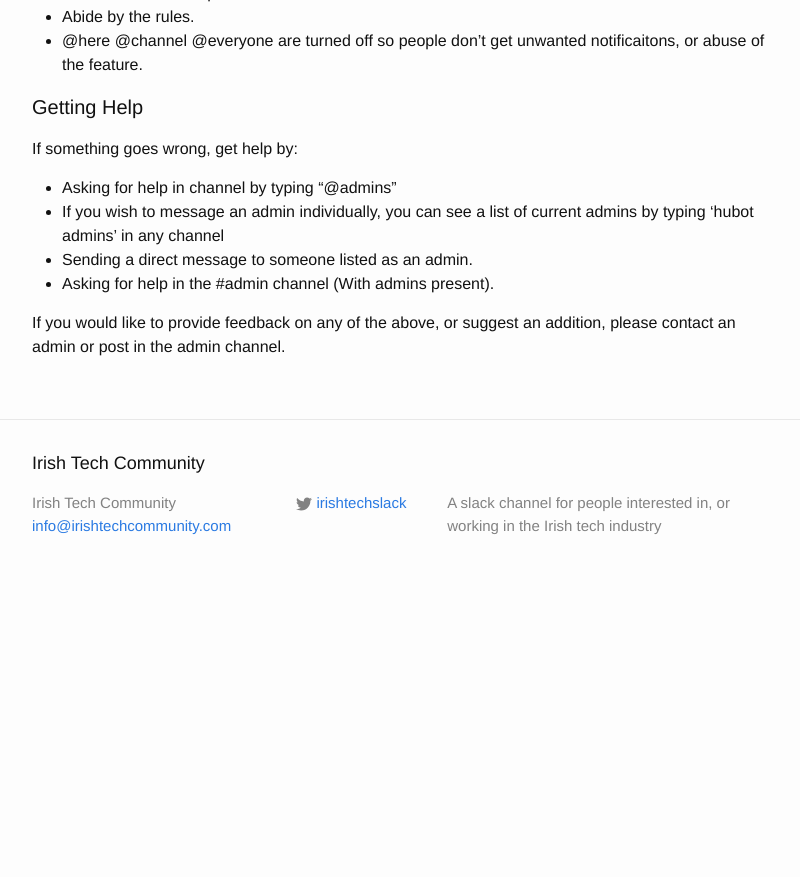
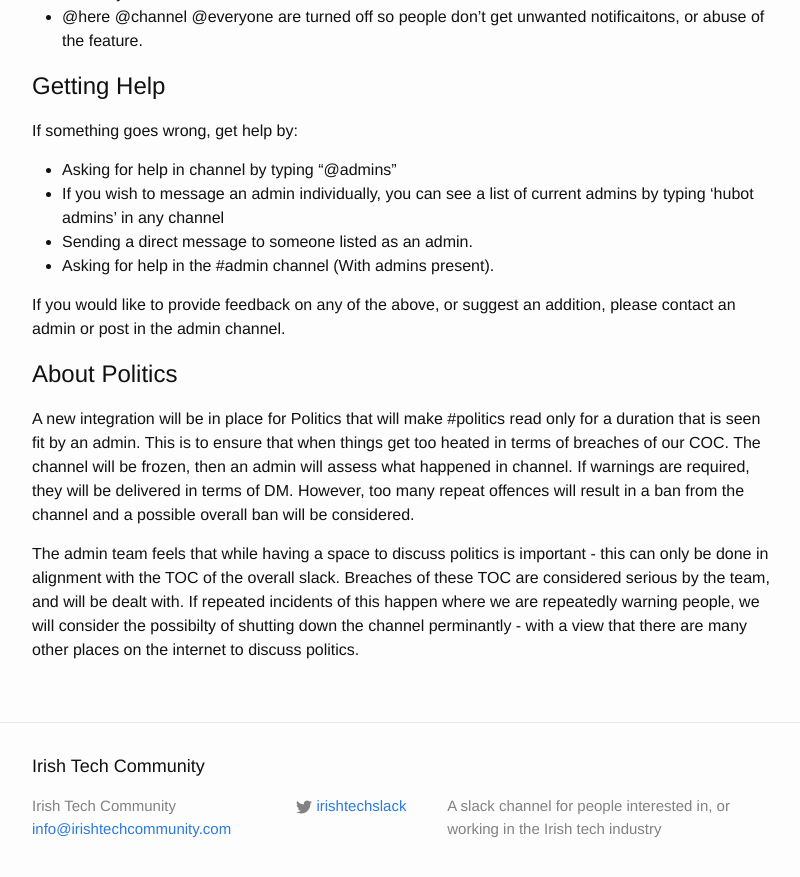
Before and after one commit to IrishTechCommunity/irishtechcommunity.github.io, a Jekyll site: the page built from codeofconduct.md, in a window 1280 px wide and 900 px high, scrolled down 2051 px. Shown: the top 877 px of the window, without its empty margins (238-1038 px from the left). Built offline with Jekyll 4.4.1, drawn with Linux system fonts in a browser that asks for light colours; a script that is not in the unit is left out; before the commit the page ends 2648 px from its top, so only the background shows below that.

Commit message:
COC2017.md
Update to include the update to politics.

```diff
--- a/codeofconduct.md
+++ b/codeofconduct.md
@@ -46,19 +46,19 @@ If a participant engages in harassing behavior, the admins may take any action t
 
 - A person should have one account, and each account should be one person. If you are posting on behalf of a company, say your own startup, or a place at which you work, that's fine. But you are posting it from *your* account, not from a *company* account.
 
-## You may not join if:
+# You may not join if:
 
 - You are currently banned for any reason.
 - You are joining solely to spam.
 
-## What you agree to by joining:
+# What you agree to by joining:
 
 - Act responsibly.
 - Treat others with respect.
 - Abide by the rules.
 - @here @channel @everyone are turned off so people don't get unwanted notificaitons, or abuse of the feature.
 
-#### Getting Help
+# Getting Help
 
 If something goes wrong, get help by:
 
@@ -67,5 +67,10 @@ If something goes wrong, get help by:
 - Sending a direct message to someone listed as an admin.
 - Asking for help in the #admin channel (With admins present).
 
+If you would like to provide feedback on any of the above, or suggest an addition, please contact an admin or post in the admin channel.
 
-If you would like to provide feedback on any of the above, or suggest an addition, please contact an admin or post in the admin channel.
+# About Politics
+
+A new integration will be in place for Politics that will make #politics read only for a duration that is seen fit by an admin. This is to ensure that when things get too heated in terms of breaches of our COC. The channel will be frozen, then an admin will assess what happened in channel. If warnings are required, they will be delivered in terms of DM. However, too many repeat offences will result in a ban from the channel and a possible overall ban will be considered.
+
+The admin team feels that while having a space to discuss politics is important - this can only be done in alignment with the TOC of the overall slack. Breaches of these TOC are considered serious by the team, and will be dealt with. If repeated incidents of this happen where we are repeatedly warning people, we will consider the possibilty of shutting down the channel perminantly - with a view that there are many other places on the internet to discuss politics.
```
